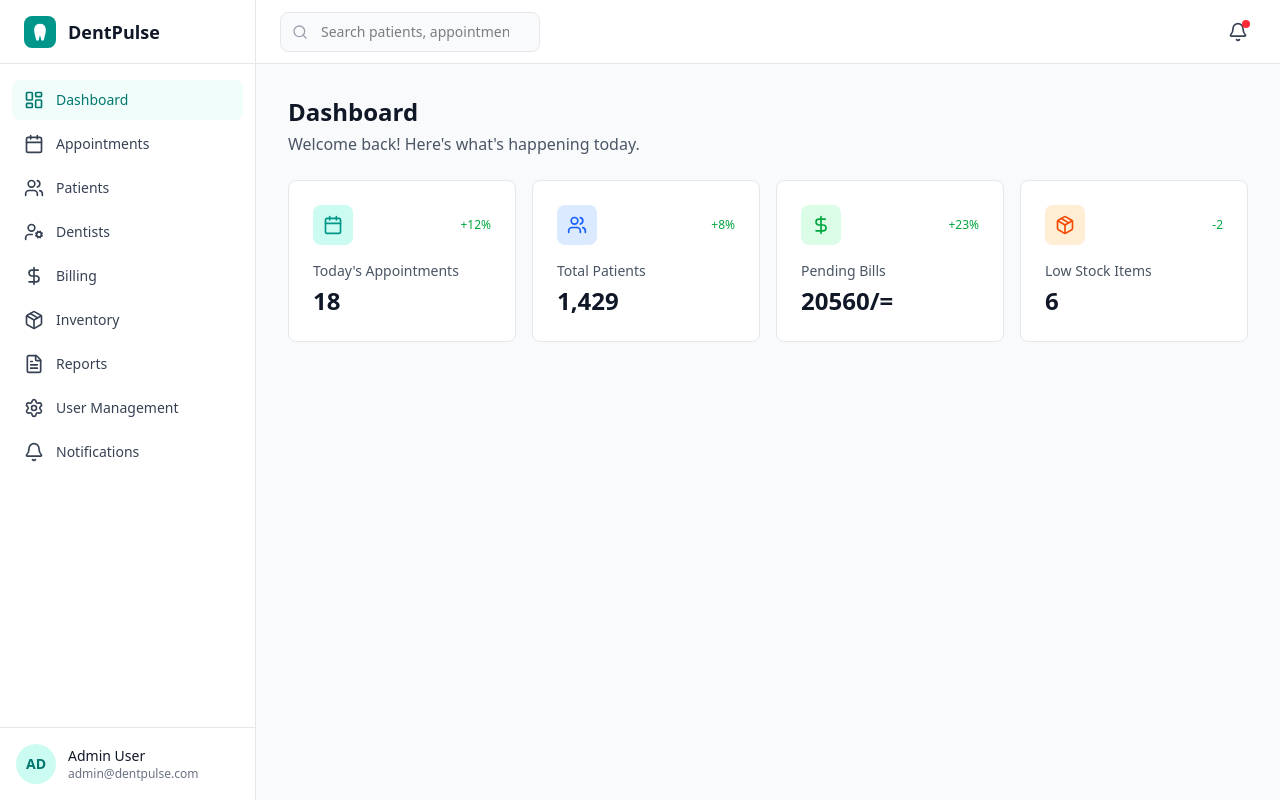
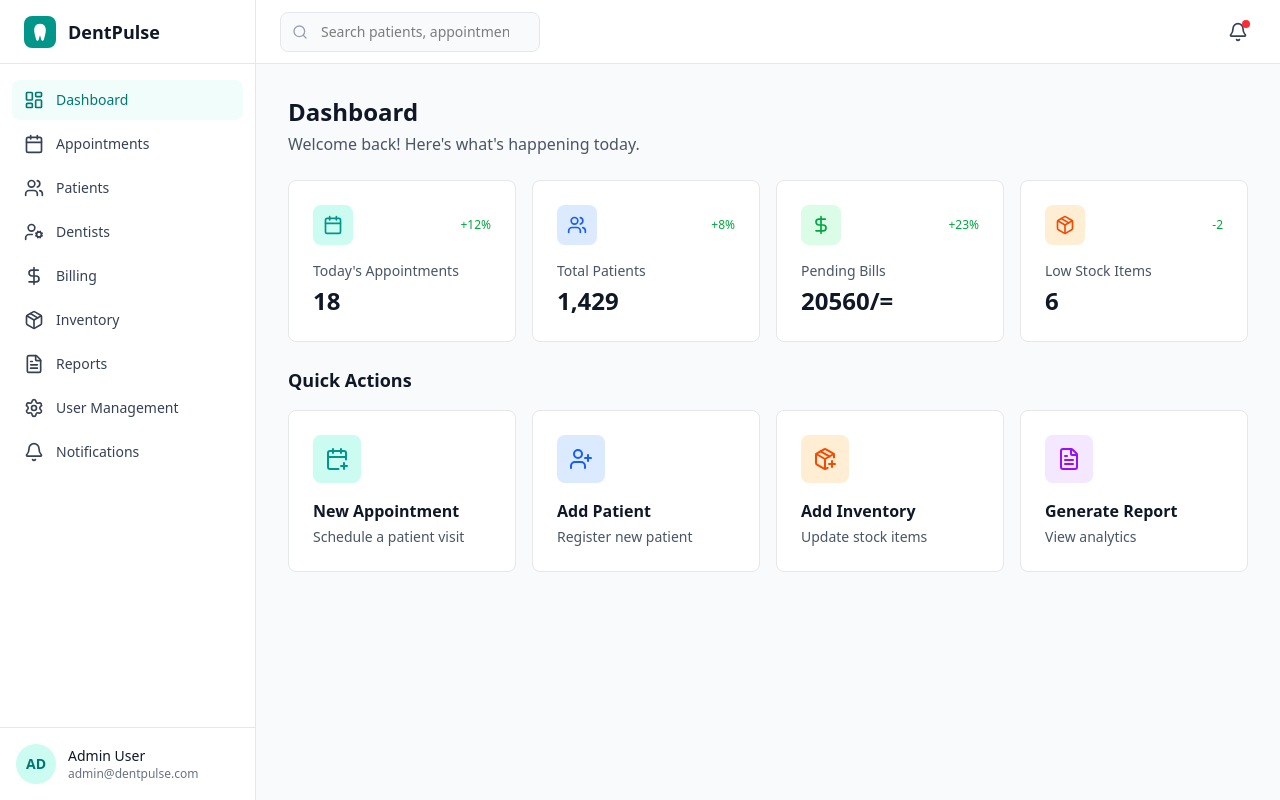
Before and after one commit to HVPasindu/DentPulse, a React app in the folder frontend/: page / in a window 1280 px wide. Built offline with nearby package versions, Linux system fonts and the light colour scheme; the HTML template or start-up script is replaced by a standard one.

Commit message:
create quickactions space in dashboard page

```diff
--- /dev/null
+++ b/frontend/src/Admin/DashboardQuickActions.jsx
@@ -0,0 +1,60 @@
+import { CalendarPlus, UserPlus, PackagePlus, FileText } from 'lucide-react'
+
+const actions = [
+  {
+    name: "New Appointment",
+    description: "Schedule a patient visit",
+    icon: CalendarPlus,
+    color: "teal",
+  },
+  {
+    name: "Add Patient",
+    description: "Register new patient",
+    icon: UserPlus,
+    color: "blue",
+  },
+  {
+    name: "Add Inventory",
+    description: "Update stock items",
+    icon: PackagePlus,
+    color: "orange",
+  },
+  {
+    name: "Generate Report",
+    description: "View analytics",
+    icon: FileText,
+    color: "purple",
+  },
+]
+
+const colorClasses = {
+  teal: 'bg-teal-100 text-teal-600 hover:bg-teal-200',
+  blue: 'bg-blue-100 text-blue-600 hover:bg-blue-200',
+  orange: 'bg-orange-100 text-orange-600 hover:bg-orange-200',
+  purple: 'bg-purple-100 text-purple-600 hover:bg-purple-200',
+}
+
+export default function DashboardQuickActions() {
+  return (
+    <div>
+      <h2 className="text-lg font-semibold text-gray-900 mb-4">Quick Actions</h2>
+      <div className="grid grid-cols-1 sm:grid-cols-2 lg:grid-cols-4 gap-4">
+        {actions.map((action) => {
+          const Icon = action.icon
+          return (
+            <button
+              key={action.name}
+              className="bg-white rounded-lg border border-gray-200 p-6 hover:shadow-md transition-all text-left h-full"
+            >
+              <div className={`w-12 h-12 rounded-lg flex items-center justify-center mb-4 transition-colors ${colorClasses[action.color]}`}>
+                <Icon className="w-6 h-6" />
+              </div>
+              <h3 className="font-semibold text-gray-900">{action.name}</h3>
+              <p className="text-sm text-gray-600 mt-1">{action.description}</p>
+            </button>
+          )
+        })}
+      </div>
+    </div>
+  )
+}
--- a/frontend/src/pages/DashboardPage.jsx
+++ b/frontend/src/pages/DashboardPage.jsx
@@ -3,6 +3,7 @@ import { useState } from 'react'
 import DashboardSidebar from '../Admin/DashboardSidebar'
 import DashboardHeader from '../Admin/DashboardHeader'
 import DashboardStatus from '../Admin/DashboardStatus'
+import DashboardQuickActions from '../Admin/DashboardQuickActions'
 
 
 export default function DashboardPage() {
@@ -23,6 +24,7 @@ export default function DashboardPage() {
           </div>
 
           <DashboardStatus />
+          <DashboardQuickActions />
 
 
         </main>
```
